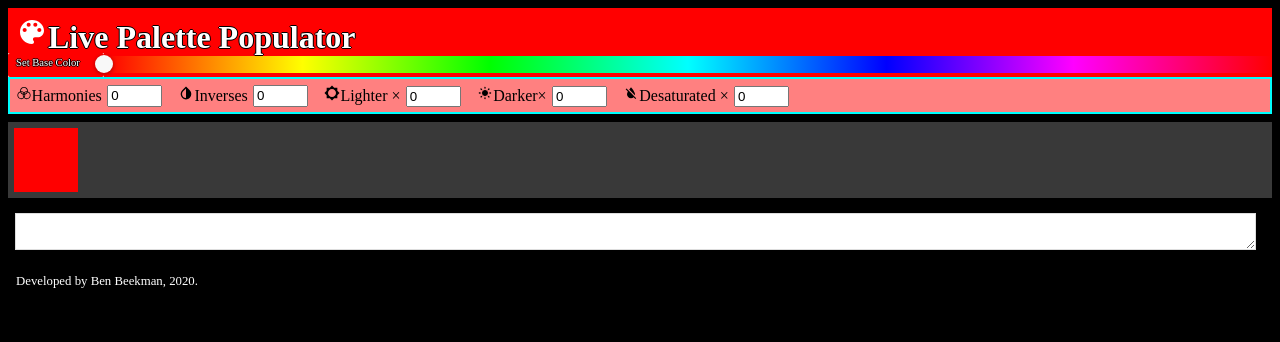
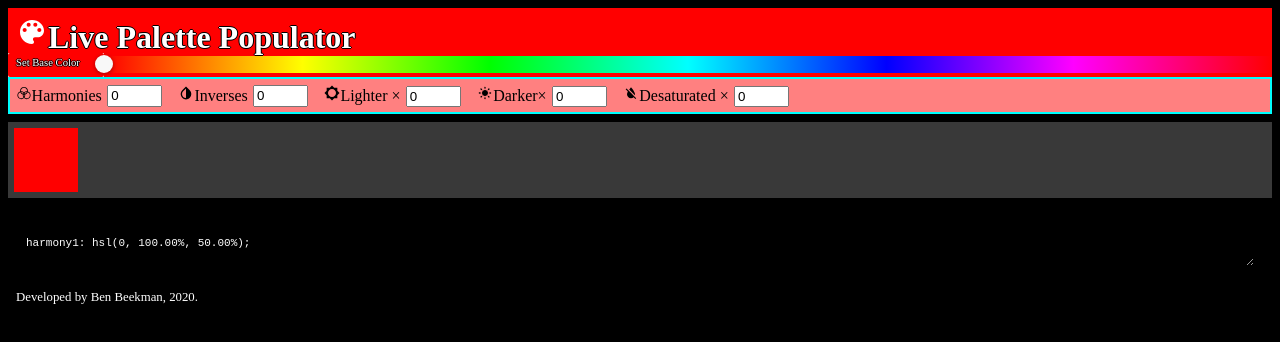
Before and after one commit to beekman/color-combo-creator, a React app: page / in a window 1280 px wide. Shown: the top 342 px of the page. Built offline with nearby package versions, Linux system fonts and the light colour scheme.

Commit message:
live updates to color style export text on every change to the palette

```diff
--- a/src/components/VariationsControls/VariationsControls.css
+++ b/src/components/VariationsControls/VariationsControls.css
@@ -46,7 +46,7 @@
 }
 
 .export {
-  .cssOutputText {
+  textarea.cssOutputText  {
     width: 98%;
     height: auto;
     font: 11px monospace;
@@ -57,6 +57,9 @@
     max-height: 350px;
     overflow-y: auto;
     overflow-x: hidden;
+    background: black;
+    color: white;
+    border: none;
   }
 }
 
--- a/src/components/VariationsControls/VariationsControls.js
+++ b/src/components/VariationsControls/VariationsControls.js
@@ -8,10 +8,12 @@ import {
 } from '../../utils/colorUtils';
 import { getPostcssValuesVariables } from '../../utils/styleExporters';
 import { hslToRgb, hslToObject } from '../../utils/colorConverters';
+import { createPopper } from '@popperjs/core';
 
 import { MdInvertColors, MdBrightnessLow, MdFormatColorReset } from 'react-icons/md';
 import { IoIosColorFilter } from 'react-icons/io';
 import { TiAdjustBrightness } from 'react-icons/ti';
+
 
 const VariationsControls = (color) => {
 
@@ -24,7 +26,7 @@ const VariationsControls = (color) => {
   const [darkMode, setDarkMode] = useState(true);
   const [swatchToggled, setSwatchToggled] = useState(true);
   const handleSwatchClick = () => setSwatchToggled((toggled) => !toggled);
-
+  const [styleExportText, setStyleExportText] = useState('base: hsl(0, 100%, 50%);');
 
   useEffect(() => {
     setInverseMax(harmonyQuantity + 1);
@@ -44,6 +46,8 @@ const VariationsControls = (color) => {
     makeColorSwatches(hslDesaturateds);
     postcssHarmonies = getPostcssValuesVariables(baseHarmoniesAndInversesColorList);
     console.log(postcssHarmonies);
+    setStyleExportText(postcssHarmonies);
+
   });
 
   let hslHarmonies = getHarmonies(color.color, harmonyQuantity);
@@ -53,7 +57,7 @@ const VariationsControls = (color) => {
   let hslLighters = getLighters(baseHarmoniesAndInversesColorList, lighterQuantity);
   let hslDarkers = getDarkers(baseHarmoniesAndInversesColorList, darkerQuantity);
   let hslDesaturateds = getDesaturateds(baseHarmoniesAndInversesColorList, desaturatedQuantity);
-  let postcssHarmonies = [];
+  let postcssHarmonies = getPostcssValuesVariables(baseHarmoniesAndInversesColorList);
 
 
 
@@ -74,7 +78,6 @@ const VariationsControls = (color) => {
   };
 
 
-
   let harmonySwatches = makeColorSwatches(hslHarmonies);
   let inverseSwatches = makeColorSwatches(hslInverses);
   let lighterSwatches = makeColorSwatches(hslLighters);
@@ -84,6 +87,7 @@ const VariationsControls = (color) => {
   return (
     <>
       <div className={styles.VariationsControls} style={{ background: `hsl(${(color.color.h)}, ${color.color.s * 100}%, ${color.color.l * 150}%)`, borderWidth: '2px', borderColor: `hsl(${(getOppositeDegree(color.color.h))}, ${color.color.s * 100}%, ${color.color.l * 100}%)`, borderStyle: 'solid' }}>
+
         <label htmlFor="harmonyQuantity" title="Complementary colors to generate, evenly spaced around the color wheel. 2 will give you a split complementary triad scheme, 3 will return a color from each quarter of the color wheel."><IoIosColorFilter /><span className={styles.textLabel}>Harmonies</span></label><input type="number" id="harmonyQuantity" value={harmonyQuantity} min="0" max="36" onChange={({ target }) => setHarmonyQuantity(target.value)} />
         <label htmlFor="inverseQuantity" title="Colors opposite from the base & harmonic colors on the color wheel. First color is inverted base, subsequent colors are inverted harmonies."><MdInvertColors /><span className={styles.textLabel}>Inverses</span></label><input type="number" id="inverseQuantity" min="0" max={inverseMax} value={inverseQuantity} onChange={({ target }) => setInverseQuantity(target.value)} />
         <label htmlFor="lighterQuantity" title="Lighter color sets to generate from the base, harmonies, and inverses, with each increment stepping closer to white."><MdBrightnessLow /><span className={styles.textLabel}>Lighter</span> &times;<input type="number" id="lighterQuantity" value={lighterQuantity} min="0" max="20" onChange={({ target }) => setLighterQuantity(target.value)} /></label>
@@ -100,9 +104,7 @@ const VariationsControls = (color) => {
       </section>
       {postcssHarmonies}
       <section className={styles.export}>
-
-
-        <textarea className={styles.cssOutputText} />
+        <textarea className={styles.cssOutputText} value={styleExportText} onChange={({ postcssHarmonies }) => setStyleExportText(postcssHarmonies)} />
       </section>
     </>
   );
--- a/src/containers/PalettePicker.js
+++ b/src/containers/PalettePicker.js
@@ -5,8 +5,6 @@ import Footer from '../components/Footer/Footer';
 import { PhotoshopPicker, HuePicker } from 'react-color';
 import { IoMdColorPalette } from 'react-icons/io';
 import { DarkModeToggle } from '../components/DarkModeToggle';
-
-
 
 class PalettePicker extends React.Component {
   state = {
```
